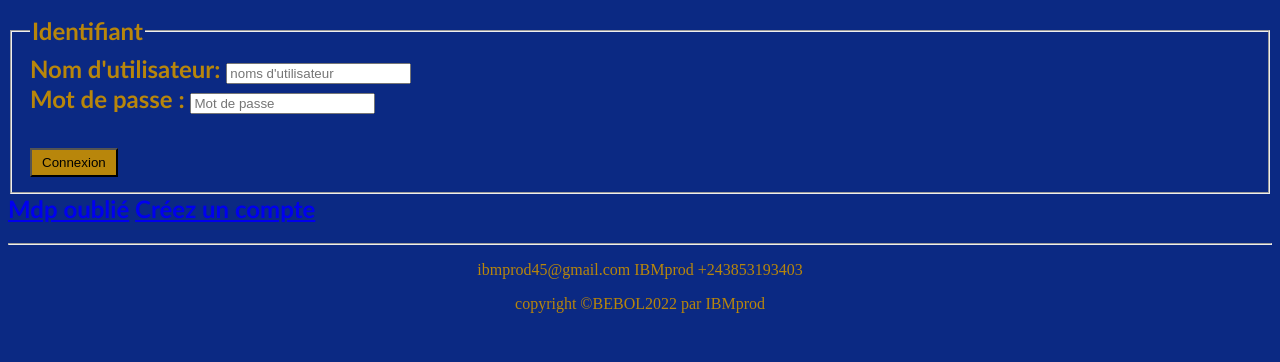
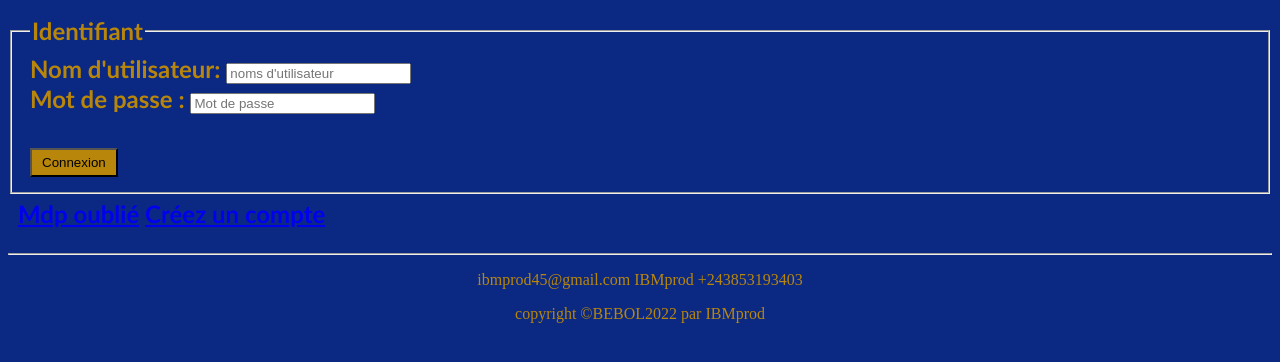
Before and after one commit to Benjamin-masini/IBMprod, a PHP site: page /Connexion.HTML in a window 1280 px wide. Shown: the part 224-586 px from the top of the page. Run offline with PHP 8.4, Linux system fonts and the light colour scheme.

Commit message:
Update Connexion1.CSS

```diff
--- a/Connexion1.CSS
+++ b/Connexion1.CSS
@@ -25,11 +25,11 @@ h3{color: darkgoldenrod;
 #Connexion:hover { color: white;
 }
 
-lien {
+.lien {
   color: #ffff;
   text-decoration: none;
   text-align: none;
-   padding: 5px 10px;
+  padding: 5px 10px;
 }
 
 
```
